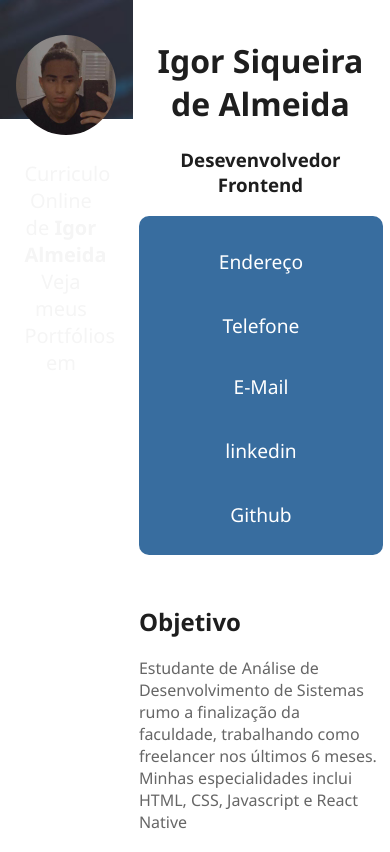
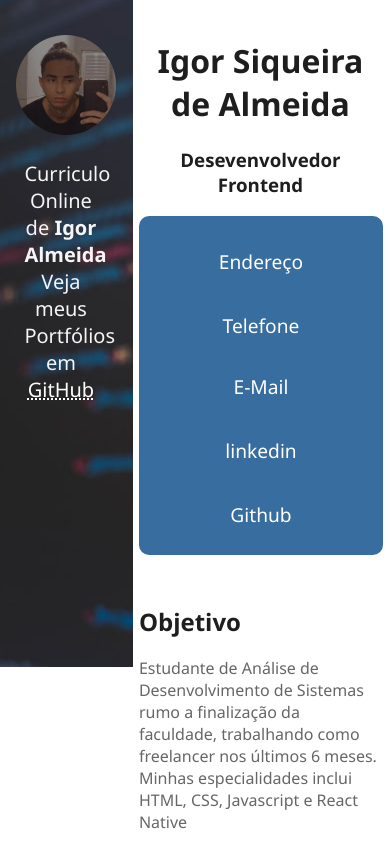
Before and after one commit to Igoraalmeida/Curriculo-HTML_2, a plain HTML site: page index.html in a window 390 px wide. Shown: the top 852 px of the page. Drawn offline with Linux system fonts and the light colour scheme.

Commit message:
Update estilo.css

```diff
--- a/estilo.css
+++ b/estilo.css
@@ -158,7 +158,7 @@ h3, .main-content-title{
     .main-header{
         background-repeat: no-repeat;
         width: 25%;
-        height: 10%;
+        height: 100%;
     }
     .main-header img{
         width: 100px;
```
